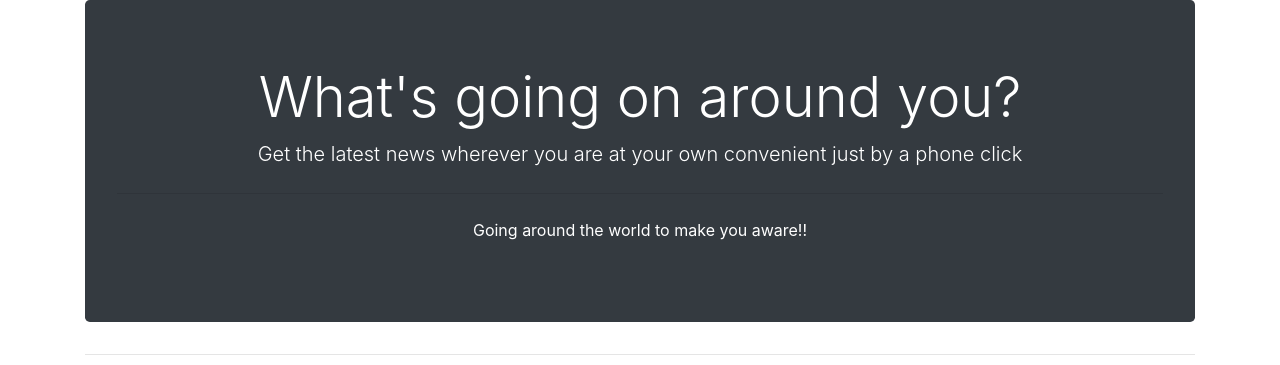
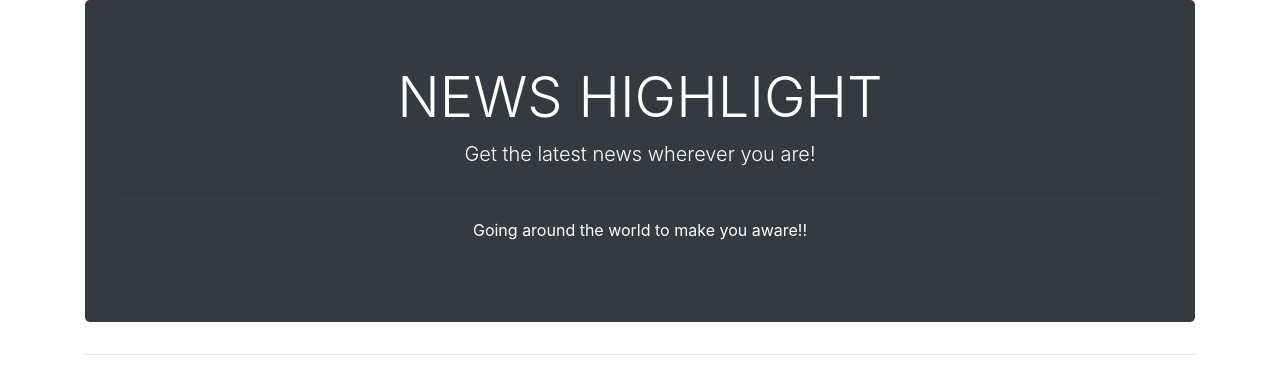
Before and after one commit to loisemuthoni/news_highlight, a Flask app: template app/templates/index.html in a window 1280 px wide. Shown: the part 56-421 px from the top of the page. Run offline with Flask 2, Linux system fonts and the light colour scheme; the template is opened without the code that fills it, so the values that code supplies are empty; some libraries are stand-ins or nearby versions.

Commit message:
modified h1 & p

```diff
--- a/app/templates/index.html
+++ b/app/templates/index.html
@@ -3,8 +3,8 @@
 {% block content %}
 <div class="container">
   <div class="jumbotron bg-dark text-center">
-    <h1 class="display-4 text-white">What's going on around you?</h1>
-    <p class="lead text-white">Get the latest news wherever you are at your own convenient just by a phone click</p>
+    <h1 class="display-4 text-white">NEWS HIGHLIGHT</h1>
+    <p class="lead text-white">Get the latest news wherever you are!</p>
     <hr class="my-4">
     <p class="text-white text-center">Going around the world to make you aware!!</p>
 
```
